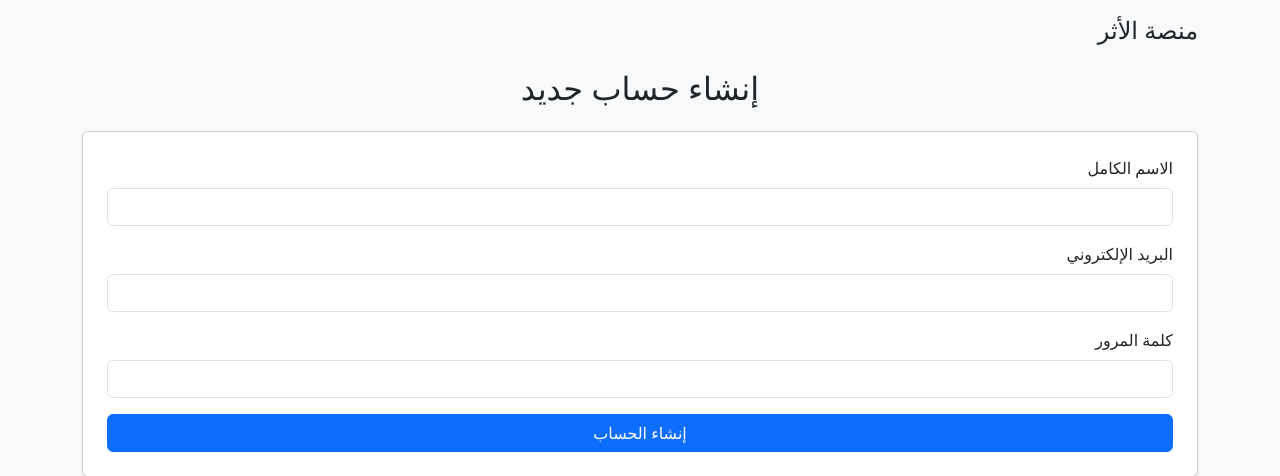
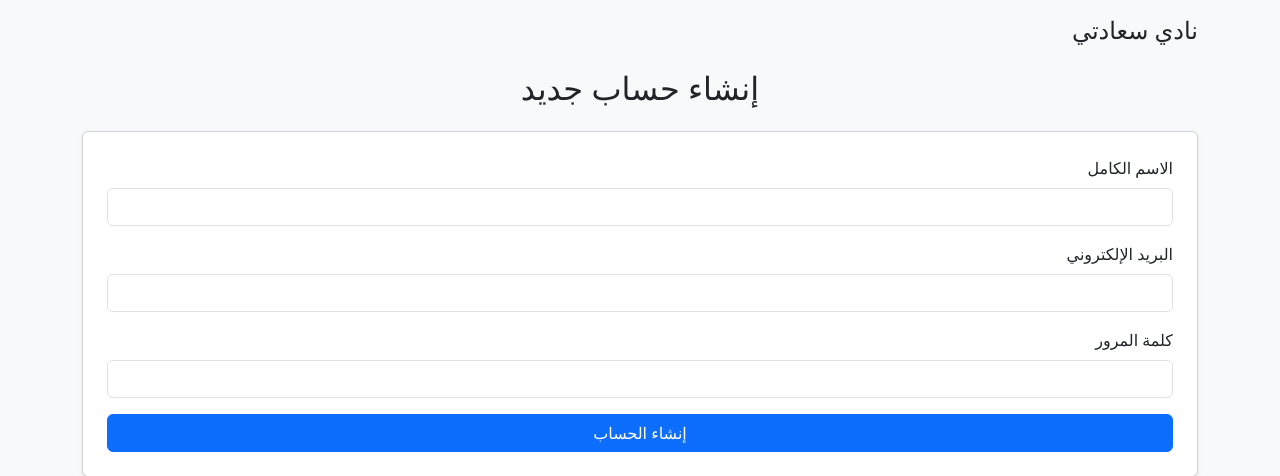
Before and after one commit to Abdallah-AlThwieb/Athr, a Flask app: page /auth/register in a window 1280 px wide. Shown: the top 476 px of the page. Run offline with Flask 3, Linux system fonts and the light colour scheme.

Commit message:
project Athr update4

```diff
--- a/templates/base.html
+++ b/templates/base.html
@@ -3,7 +3,7 @@
 <head>
   <meta charset="utf-8">
   <meta name="viewport" content="width=device-width, initial-scale=1">
-  <title>{% block title %}لوحة الموقع{% endblock %}</title>
+  <title>{% block title %}نادي سعادتي{% endblock %}</title>
 
   <!-- Bootstrap RTL -->
   <link href="https://cdn.jsdelivr.net/npm/bootstrap@5.3.3/dist/css/bootstrap.rtl.min.css" rel="stylesheet">
@@ -36,7 +36,7 @@
 
     <!-- ✅ الشريط العلوي -->
     <div class="d-flex justify-content-between align-items-center mb-3">
-      <h4>منصة الأثر</h4>
+      <h4>نادي سعادتي</h4>
 
       {% if g.user %}
         <div class="text-end">
```
